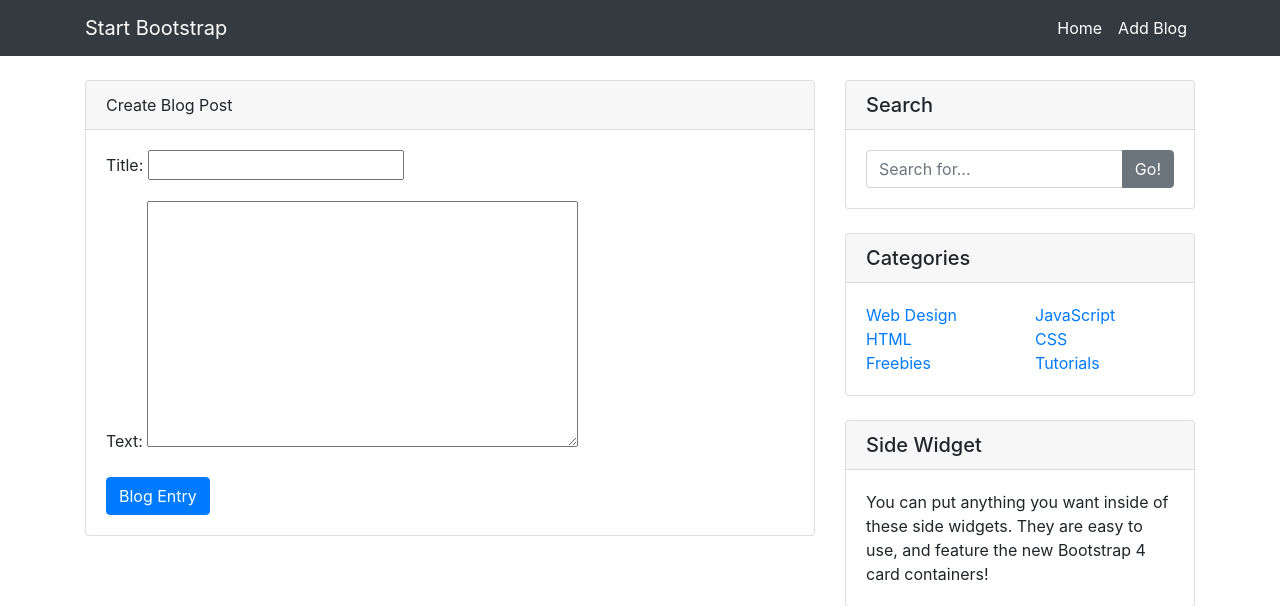
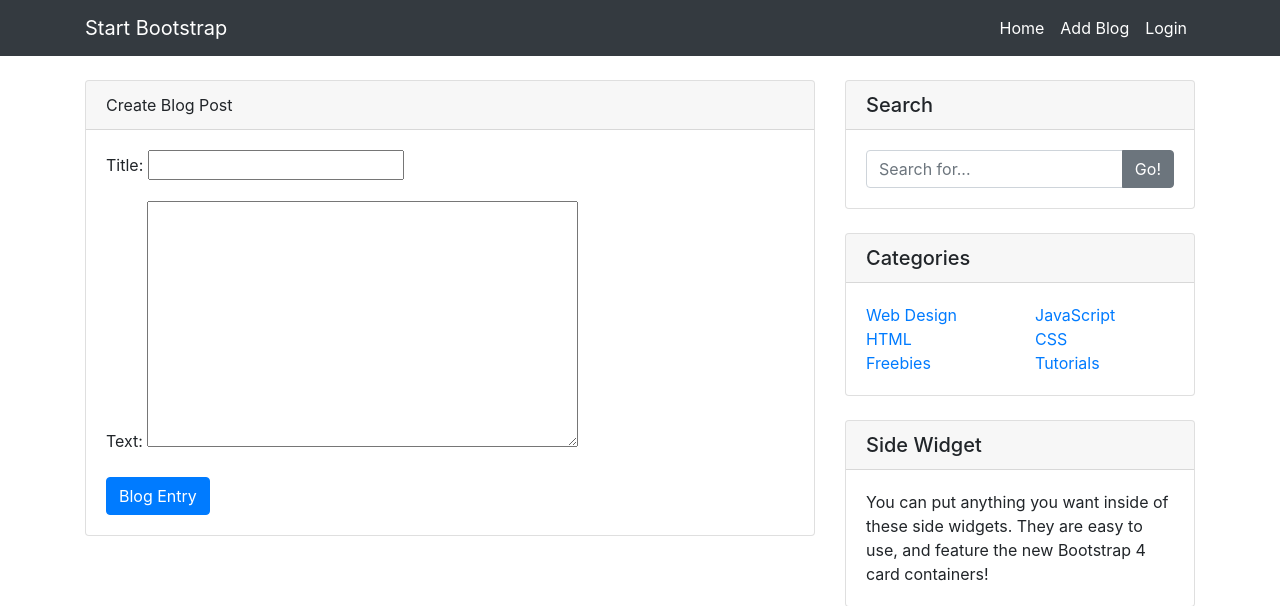
Before and after one commit to NarawishS/ku-hub, a Django app: page /add_blog/ in a window 1280 px wide. Shown: the top 606 px of the page. Run offline with Django 3.2, Linux system fonts and the light colour scheme; some libraries are stand-ins or nearby versions.

Commit message:
Adding Login/Signout buttons

```diff
--- a/kuhub/templates/kuhub/base.html
+++ b/kuhub/templates/kuhub/base.html
@@ -42,6 +42,19 @@
                         <span class="sr-only">(current)</span>
                     </a>
                 </li>
+                {% if user.is_authenticated %}
+                    <li class="nav-item active">
+                        <a class="nav-link" href={% url 'account_logout' %}> SignOut
+                            <span class="sr-only">(current)</span>
+                        </a>
+                    </li>
+                {% else %}
+                    <li class="nav-item active">
+                        <a class="nav-link" href={% url 'account_login' %}>Login
+                            <span class="sr-only">(current)</span>
+                        </a>
+                    </li>
+                {% endif %}
             </ul>
         </div>
     </div>
```
